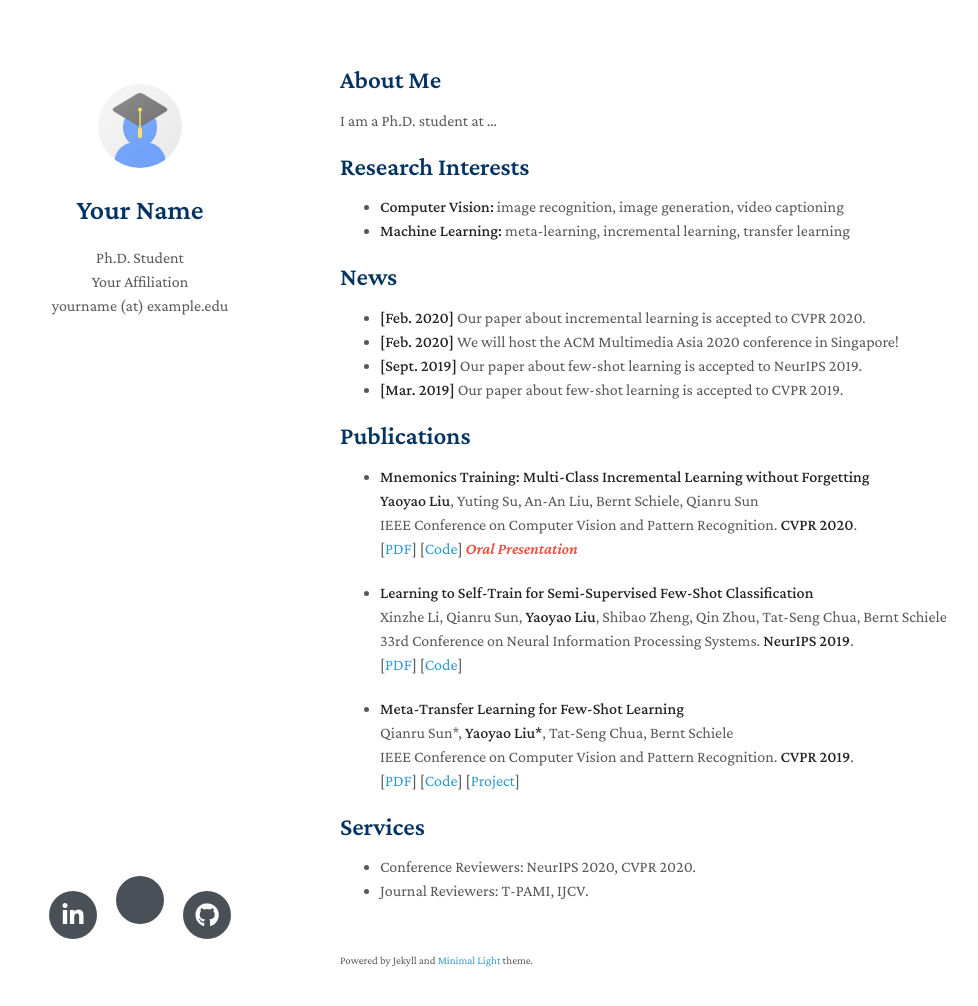
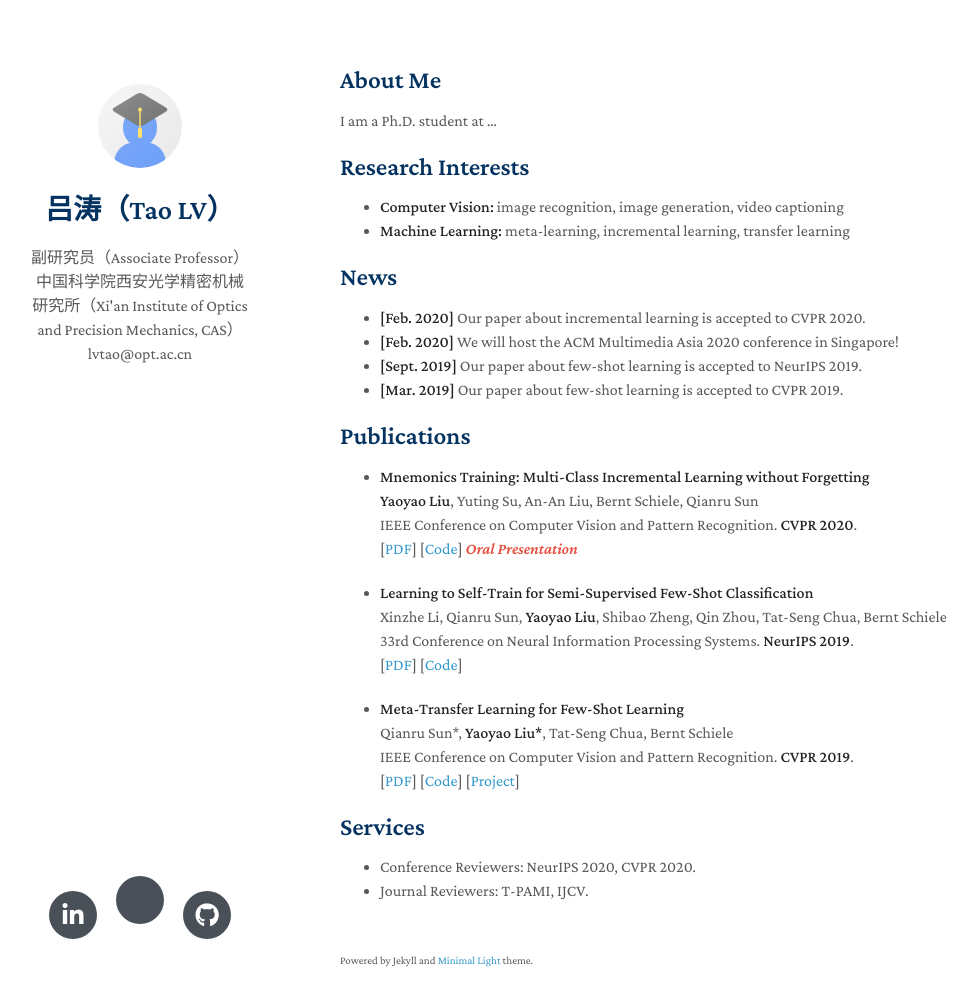
Before and after one commit to taolabspace/Home, a Jekyll site: the page built from index.md, in a window 1280 px wide and 1041 px high. Shown: the top 1006 px of the window, without its empty margins (130-1108 px from the left). Built offline with Jekyll 4.4.1, drawn with Linux system fonts in a browser that asks for light colours; nearby versions of some CDN libraries; a style sheet for code colours, icons or effects is not loaded; our own code applies the rules of GitHub Pages for plain Markdown files.

Commit message:
Update _config.yml

```diff
--- a/_config.yml
+++ b/_config.yml
@@ -1,7 +1,7 @@
-title: Your Name
-position: Ph.D. Student
-affiliation: Your Affiliation
-email: yourname (at) example.edu
+title: 吕涛（Tao LV）
+position: 副研究员（Associate Professor）
+affiliation: 中国科学院西安光学精密机械研究所（Xi'an Institute of Optics and Precision Mechanics, CAS）
+email: lvtao@opt.ac.cn
 keywords: minimal academic
 google_scholar: https://scholar.google.com/
 github_link: https://github.com/yaoyao-liu/minimal-light
```
